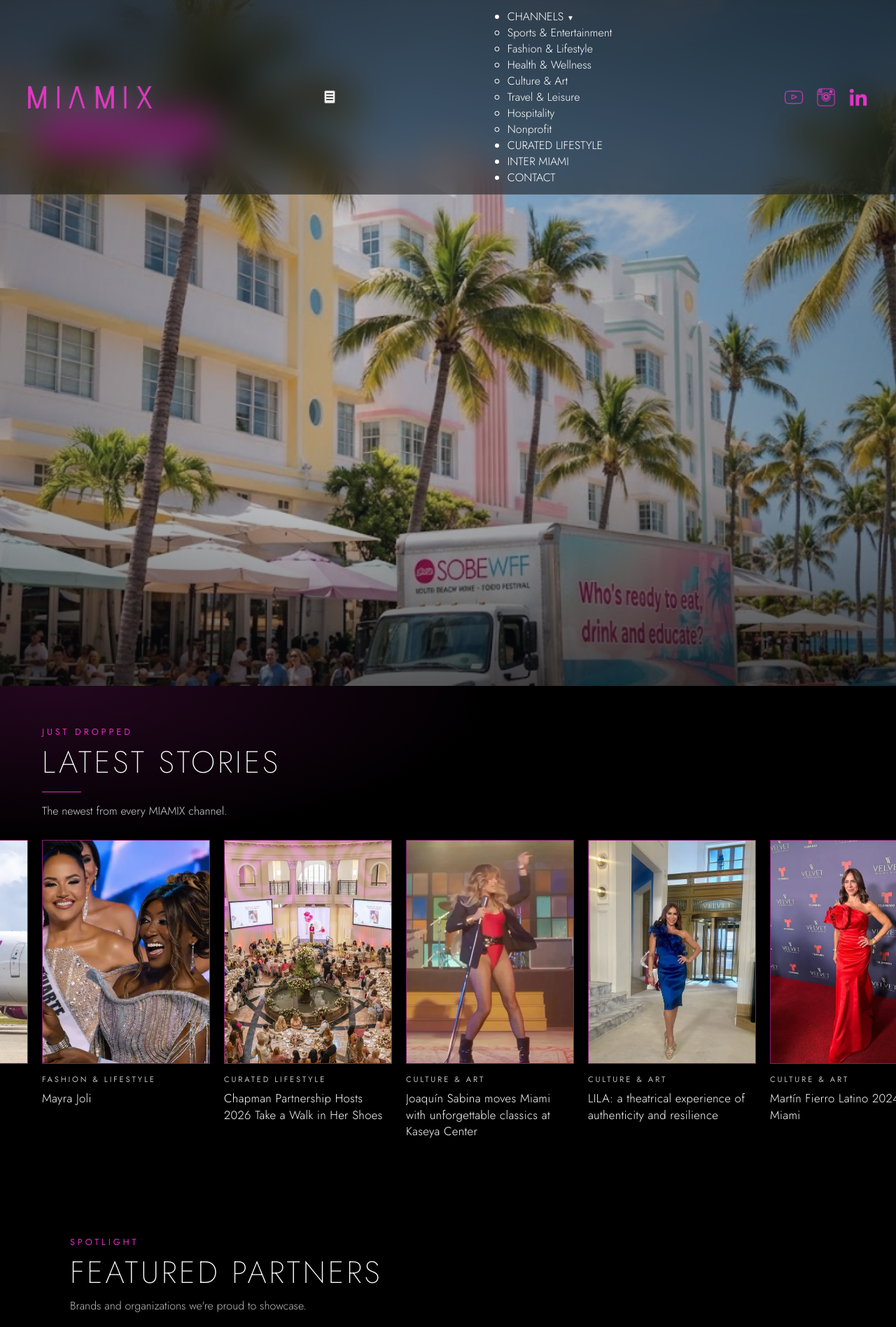
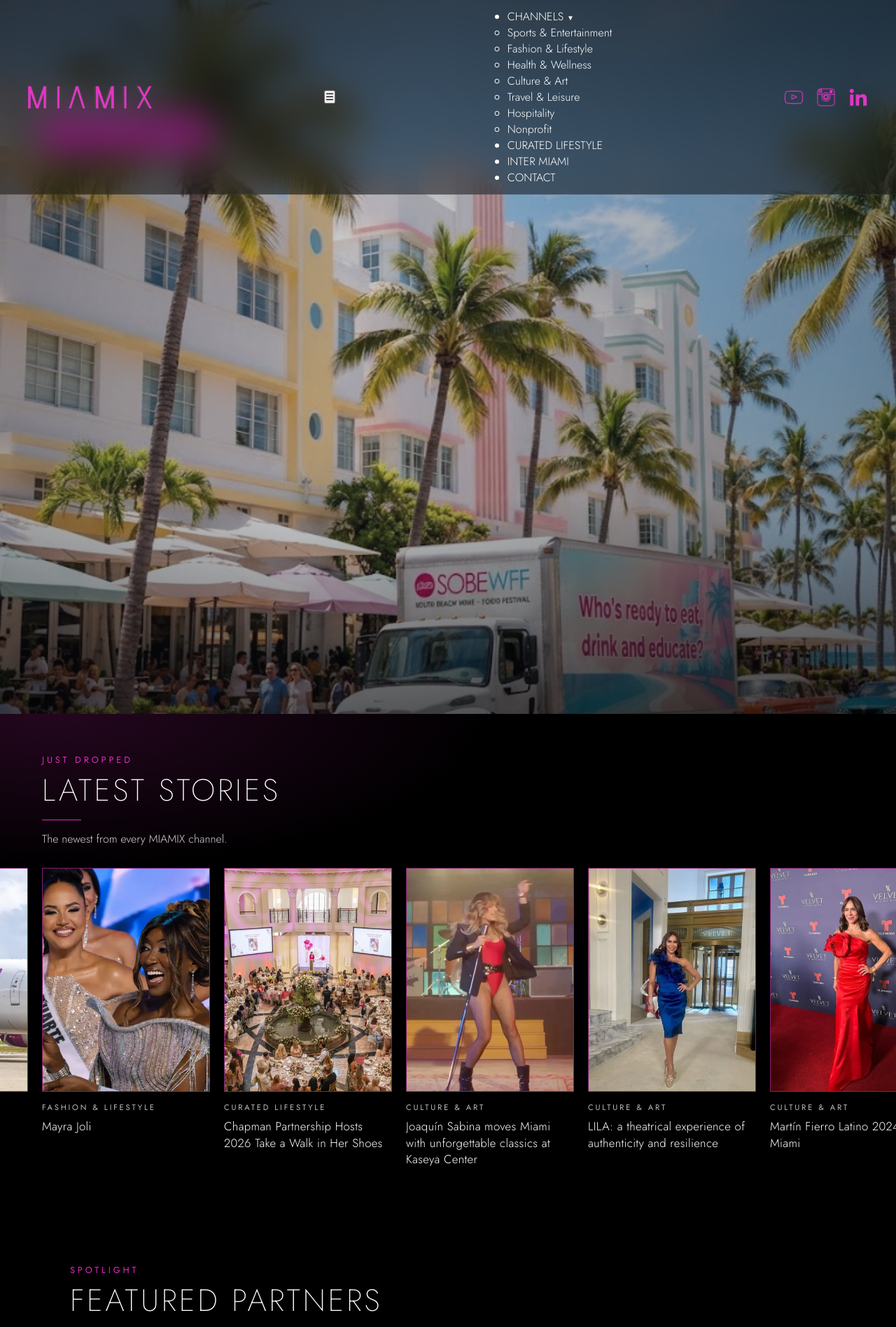
Before and after one commit to MIAMIX-io/MIAMIX.VIP-Site, a Jekyll site: the page built from index.html, in a window 1280 px wide. Shown: the top 1896 px of the page at 70% size. Built offline with Jekyll 4.4.1, drawn with Linux system fonts in a browser that asks for light colours.

Commit message:
Update home.css

```diff
--- a/assets/css/home.css
+++ b/assets/css/home.css
@@ -6,7 +6,7 @@
 /* --- HERO --- */
 .hero {
     position: relative; isolation: isolate; overflow: hidden;
-    height: auto; min-height: 100vh; min-height: calc(100lvh + 80px);   /* extends under the toolbar */
+    height: auto; min-height: 100vh; min-height: calc(100lvh + 120px);   /* extends under the toolbar */
     justify-content: flex-start; padding: 120px 60px 64px;  /* text starts near the top */
     background: var(--hero-image) center / cover no-repeat, #000;
 }
```
